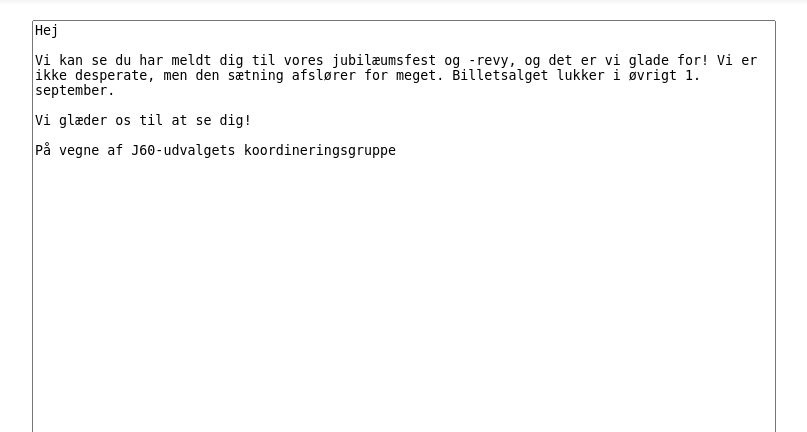
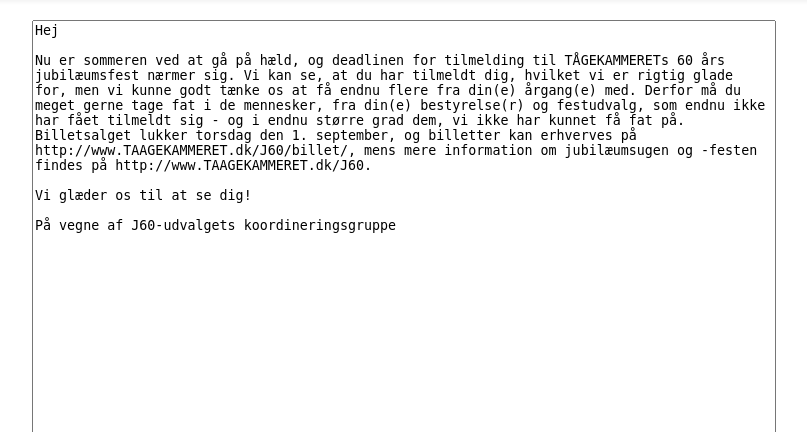
Before and after one commit to TK-IT/j60adm, a Django app: template j60adm/templates/j60adm/person_message.html in a window 1280 px wide. Shown: the part 72-504 px from the top of the page, without its empty margins (47-854 px from the left). Run offline with Django 3.2, Linux system fonts and the light colour scheme; the template is opened without the code that fills it, so the values that code supplies are empty.

Commit message:
Update text

```diff
--- a/j60adm/templates/j60adm/person_message.html
+++ b/j60adm/templates/j60adm/person_message.html
@@ -16,7 +16,7 @@
 <textarea rows="100" cols="90">
 Hej {{ person }}
 
-Vi kan se du har meldt dig til vores jubilæumsfest og -revy, og det er vi glade for! Vi er ikke desperate, men den sætning afslører for meget. Billetsalget lukker i øvrigt 1. september.
+Nu er sommeren ved at gå på hæld, og deadlinen for tilmelding til TÅGEKAMMERETs 60 års jubilæumsfest nærmer sig. Vi kan se, at du har tilmeldt dig, hvilket vi er rigtig glade for, men vi kunne godt tænke os at få endnu flere fra din(e) årgang(e) med. Derfor må du meget gerne tage fat i de mennesker, fra din(e) bestyrelse(r) og festudvalg, som endnu ikke har fået tilmeldt sig - og i endnu større grad dem, vi ikke har kunnet få fat på. Billetsalget lukker torsdag den 1. september, og billetter kan erhverves på http://www.TAAGEKAMMERET.dk/J60/billet/, mens mere information om jubilæumsugen og -festen findes på http://www.TAAGEKAMMERET.dk/J60.
 
 Vi glæder os til at se dig!
 
```
